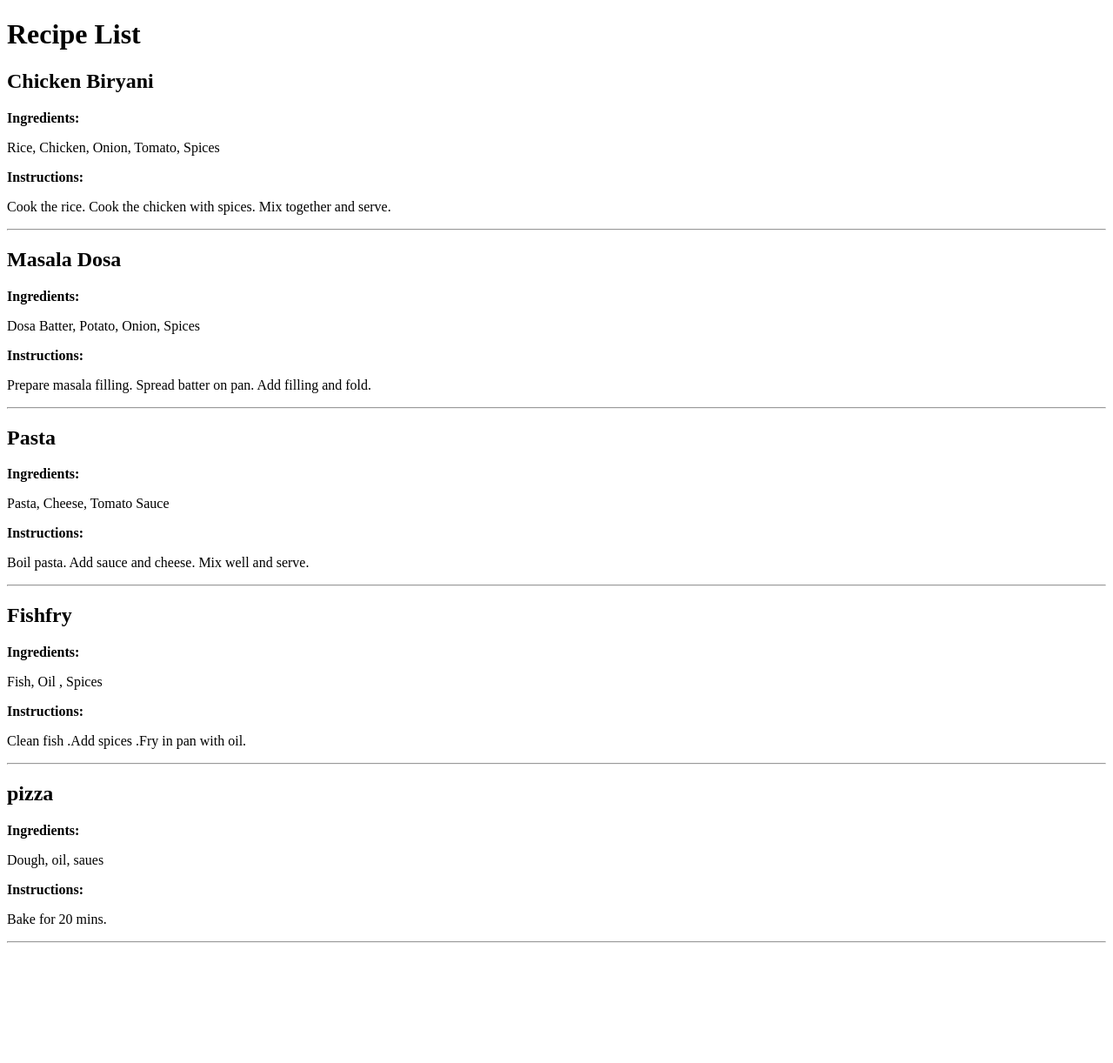
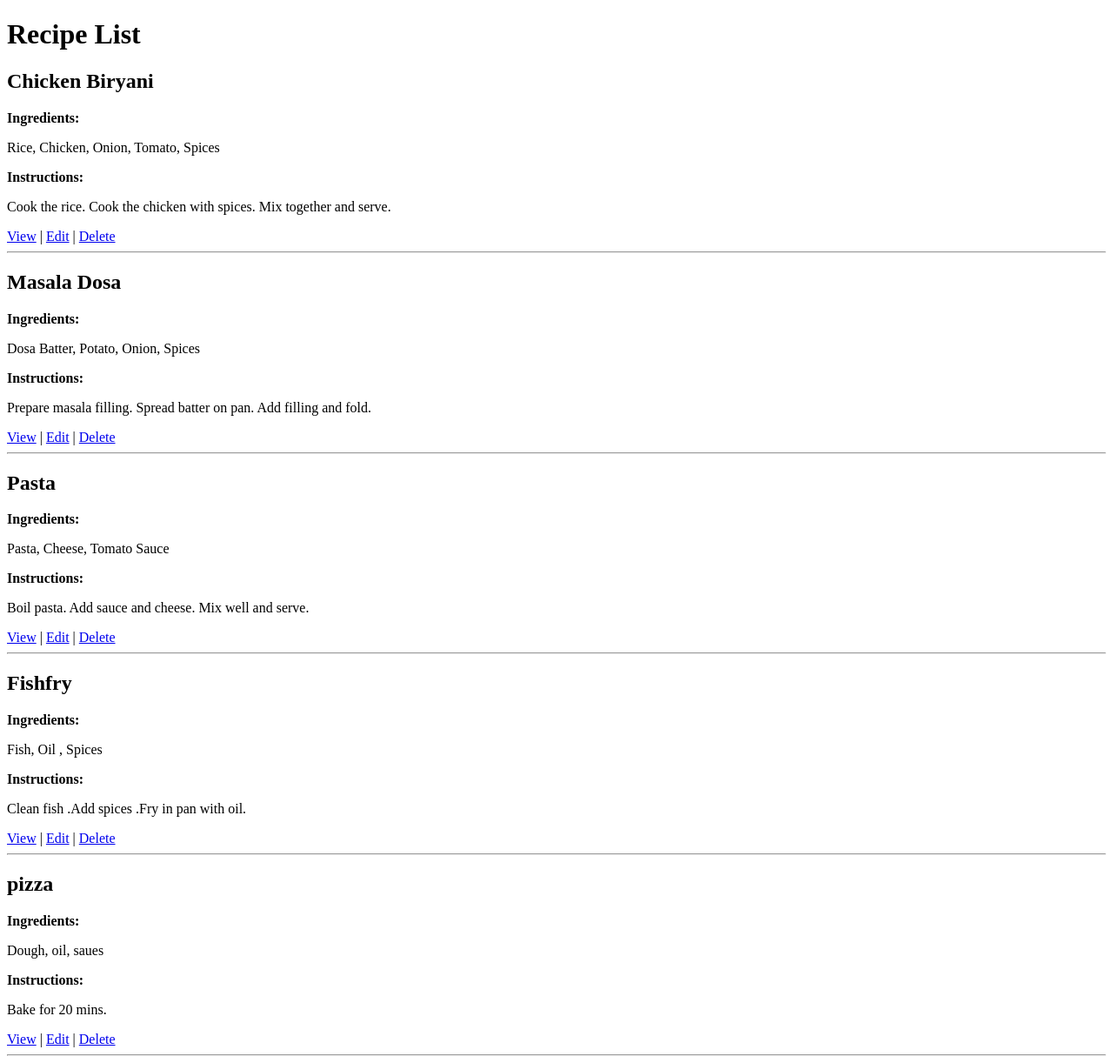
Before and after one commit to Pranavv46/Project-2, a Django app: page /recipe/ in a window 1280 px wide. Shown: the whole page at 87% size. Before the commit the page ends 1084 px from the top, so only its background shows below. Run offline with Django 4.2, Linux system fonts and the light colour scheme; data comes from the database, SQL or seed files in the repository; both versions use the stored data as it was after the commit.

Commit message:
completed CRUD

```diff
--- a/menu/recipe/templates/recipes.html
+++ b/menu/recipe/templates/recipes.html
@@ -16,6 +16,10 @@
         <p><strong>Instructions:</strong></p>
         <p>{{ recipe.instructions }}</p>
 
+        <a href="{% url 'recipe_detail' recipe.id %}">View</a> |
+        <a href="{% url 'edit_recipe' recipe.id %}">Edit</a> |
+        <a href="{% url 'delete_recipe' recipe.id %}">Delete</a>
+
         <hr>
     {% endfor %}
 
--- a/menu/recipe/urls.py
+++ b/menu/recipe/urls.py
@@ -6,4 +6,6 @@ urlpatterns = [
     path('recipe/', views.recipe_list, name='recipe_list'),
     path('recipe/<int:recipe_id>/', views.recipe_detail, name='recipe_detail'),
     path('add-recipe/', views.add_recipe, name='add_recipe'),
+    path('edit-recipe/<int:recipe_id>/', views.edit_recipe, name='edit_recipe'),
+    path('delete-recipe/<int:recipe_id>/', views.delete_recipe, name='delete_recipe'),
 ]
--- a/menu/recipe/views.py
+++ b/menu/recipe/views.py
@@ -39,3 +39,31 @@ def add_recipe(request):
         return redirect('recipe_list')
 
     return render(request, 'addrecipe.html')
+
+def edit_recipe(request, recipe_id):
+
+    recipe = Recipe.objects.get(id=recipe_id)
+
+    if request.method == 'POST':
+        title = request.POST['title']
+        ingredients = request.POST['ingredients']
+        instructions = request.POST['instructions']
+
+        recipe.title = title
+        recipe.ingredients = ingredients
+        recipe.instructions = instructions
+
+        recipe.save()
+        return redirect('recipe_list')
+
+    return render(request, 'editrecipe.html', {
+        'recipe': recipe
+    })
+
+def delete_recipe(request, recipe_id):
+
+    recipe = Recipe.objects.get(id=recipe_id)
+
+    recipe.delete()
+
+    return redirect('recipe_list')
```
Also changed, not shown: menu/recipe/templates/editrecipe.html (added, +28 -0 lines), menu/db.sqlite3.
